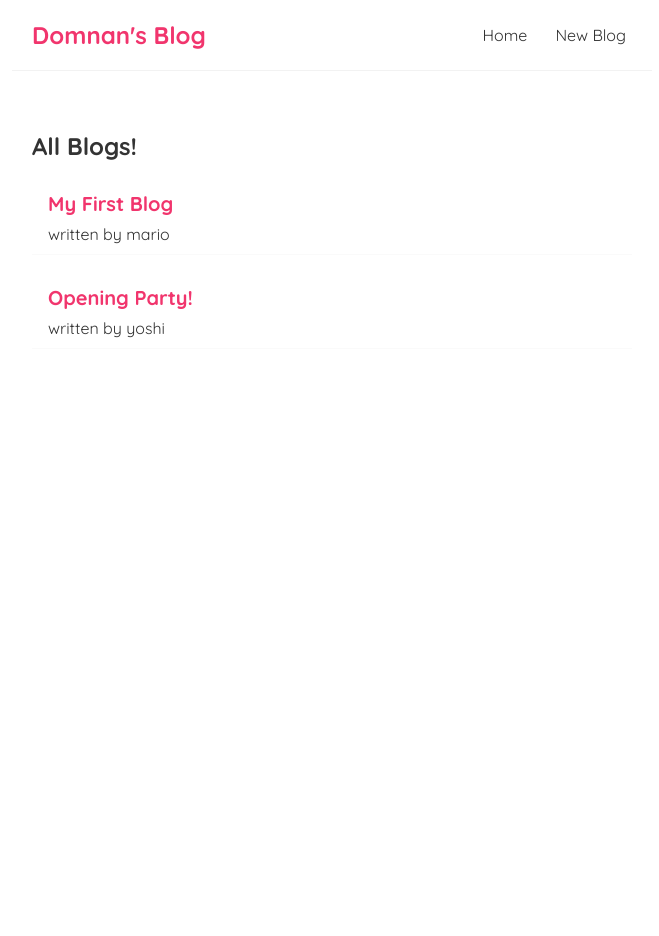
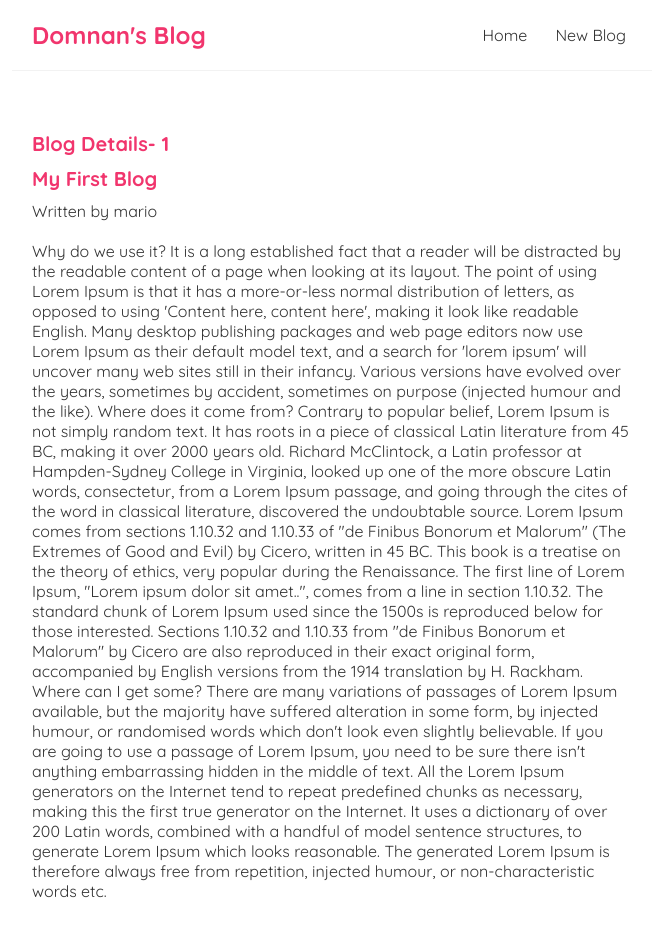
Before and after one commit to Domnann/learningReact, a React (Create React App) app in the folder dom-blog/: page /blogs/1 in a window 1280 px wide. Shown: the top 936 px of the page, without its empty margins (308-967 px from the left). Before the commit the page ends 800 px from the top, so only its background shows below. Built offline with nearby package versions, Linux system fonts and the light colour scheme; data requests are answered from the project's data file.

Commit message:
worked on blog detail page

```diff
--- a/dom-blog/src/App.js
+++ b/dom-blog/src/App.js
@@ -3,6 +3,7 @@
 import Home from "./Home";
 import { BrowserRouter as Router, Route, Switch} from 'react-router-dom';
 import Create from "./create";
+import BLogDetails from "./BlogDetails";
 
 function App() {
   const title = "Welcome to Domnan's Blog"
@@ -12,12 +13,16 @@
         <Navbar />
         <div className="content">
           <Switch>
+            <Route path="/blogs/:id">
+              <BLogDetails />
+            </Route>
             <Route path="/create">
               <Create />
             </Route>
             <Route path="/">
               <Home />
             </Route>
+
           </Switch>
         </div>
       </div>
--- /dev/null
+++ b/dom-blog/src/BlogDetails.js
@@ -0,0 +1,26 @@
+import React from "react";
+import { useParams } from "react-router-dom";
+import useFetch from "./useFetch";
+
+
+const BLogDetails = () => {
+    const {id}= useParams();
+    const  { data: blog, isLoading, error} = useFetch('http://localhost:8000/blogs/'+ id );
+
+    return (
+        <div className="blog-details">
+            <h2>Blog Details- {id} </h2>
+            {isLoading && <div>Loading...</div>}
+            {error && <div>{error}</div>}
+            {blog && (
+                <article>
+                    <h2>{ blog.title }</h2>
+                    <p>Written by { blog.author }</p>
+                    <div>{ blog.body }</div>
+                </article>
+            )}
+        </div>
+     );
+}
+
+export default BLogDetails;
--- a/dom-blog/src/Bloglist.js
+++ b/dom-blog/src/Bloglist.js
@@ -1,4 +1,5 @@
 import React from "react";
+import { Link } from "react-router-dom";
 
 const BlogList = ({blogs, title, handleDelete}) => {
     // const blogs = props.blogs;
@@ -10,9 +11,10 @@
         <h2>{ title }</h2>
         {blogs.map((blog) => (
                 <div className="blog-preview" key={blog.id}>
-                    <h2>{blog.title}</h2>
-                    <p>written by { blog.author }</p>
-
+                    <Link to = {`/blogs/${blog.id}`}>
+                        <h2>{blog.title}</h2>
+                        <p>written by { blog.author }</p>
+                    </Link>
                 </div>
             ))}
        </div>
--- a/dom-blog/src/index.css
+++ b/dom-blog/src/index.css
@@ -49,17 +49,24 @@
   margin-bottom: 8px;
 }
 
-/* Footer
-© 2022 GitHub, Inc.
-Footer navigation
-Terms
-Privacy
-Security
-Status
-Docs
-Contact GitHub
-Pricing
-API
-Training
-Blog
-About */
+.blog-preview a{
+  text-decoration: none;
+}
+
+/* blog details page */
+.blog-details h2 {
+  font-size: 20px;
+  color: #f1356d;
+  margin-bottom: 10px;
+}
+.blog-details div {
+  margin: 20px 0;
+}
+.blog-details button {
+  background: #f1356d;
+  color: #fff;
+  border: 0;
+  padding: 8px;
+  border-radius: 8px;
+  cursor: pointer;
+}
```
